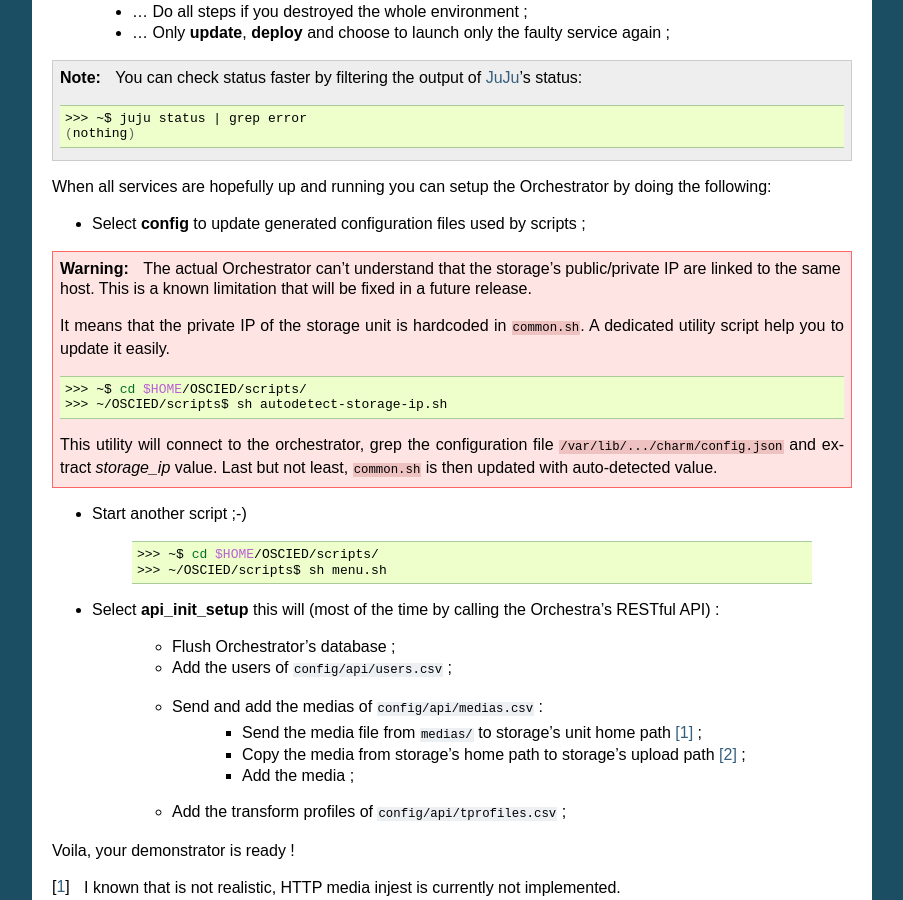
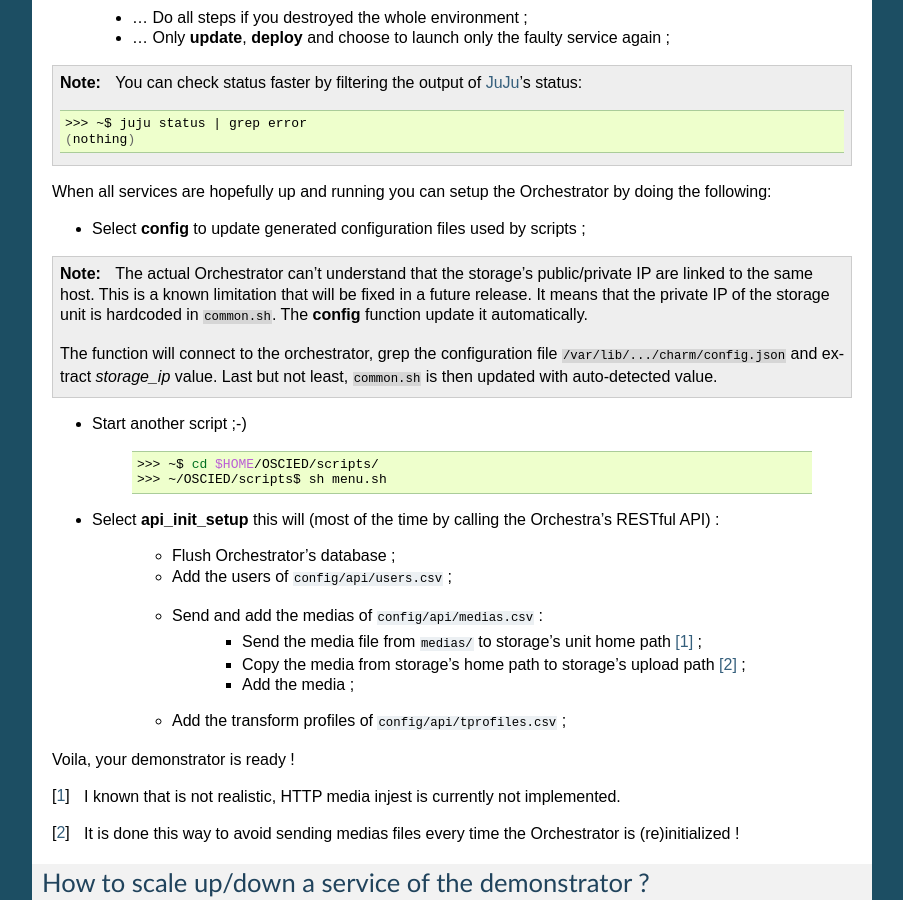
Before and after one commit to ebu/OSCIED, a Sphinx documentation site: the page built from docs/david/master_thesis_rst/source/demonstrator-faq.rst, in a window 1280 px wide and 900 px high, scrolled down 3868 px. Shown: the whole window, without its empty margins (198-1101 px from the left). Built offline with Sphinx 7.4.7, drawn with Linux system fonts in a browser that asks for light colours; formulas are drawn with MathJax 3; pages that are not in the unit, such as notebooks, are missing from menus; some of the changed text lies outside the part shown.

Commit message:
Update documentation according to commit d685b36b3246fa7019ce721887a6d5d3e00a906d

```diff
--- a/docs/david/master_thesis_rst/source/demonstrator-faq.rst
+++ b/docs/david/master_thesis_rst/source/demonstrator-faq.rst
@@ -10,16 +10,15 @@
 How to get a copy of the project ?
 ----------------------------------
 
-At time of writing this documentation (26 January 2013) the project is hosted at home and keep safe on my personal NAS.
-I installed a Subversion_ server, an `Apache 2`_ module for SVN_ and a ticket management system called TRAC_ to host my projects.
+At time of writing this documentation (7 May 2013) the project is hosted on GitHub.
 
 So, to get a development copy of the project, you only need to open a terminal and run the following:
 
 .. code-block:: bash
 
     >>> ~$ cd
-    >>> ~$ sudo apt-get install subversion
-    >>> ~$ svn co https://claire-et-david.dyndns.org/prog/OSCIED
+    >>> ~$ sudo apt-get install git
+    >>> ~$ git clone https://github.com/EBU-TI/OSCIED
 
 Then, I invite you to open a terminal and run the nice old-fashioned project's main menu and select **install**:
 
@@ -224,18 +225,11 @@
 
 * Select **config** to update generated configuration files used by scripts ;
 
-.. warning::
+.. note::
 
-    The actual Orchestrator can't understand that the storage's public/private IP are linked to the same host. This is a known limitation that will be fixed in a future release.
+    The actual Orchestrator can't understand that the storage's public/private IP are linked to the same host. This is a known limitation that will be fixed in a future release. It means that the private IP of the storage unit is hardcoded in :file:`common.sh`. The **config** function update it automatically.
 
-    It means that the private IP of the storage unit is hardcoded in :file:`common.sh`. A dedicated utility script help you to update it easily.
-
-    .. code-block:: bash
-
-        >>> ~$ cd $HOME/OSCIED/scripts/
-        >>> ~/OSCIED/scripts$ sh autodetect-storage-ip.sh
-
-    This utility will connect to the orchestrator, grep the configuration file :file:`/var/lib/.../charm/config.json` and extract *storage_ip* value. Last but not least, :file:`common.sh` is then updated with auto-detected value.
+    The function will connect to the orchestrator, grep the configuration file :file:`/var/lib/.../charm/config.json` and extract *storage_ip* value. Last but not least, :file:`common.sh` is then updated with auto-detected value.
 
 * Start another script ;-)
 
```
Also changed, not shown: other parts of docs/david/master_thesis_rst/source/demonstrator-faq.rst (+2 -0 lines).
